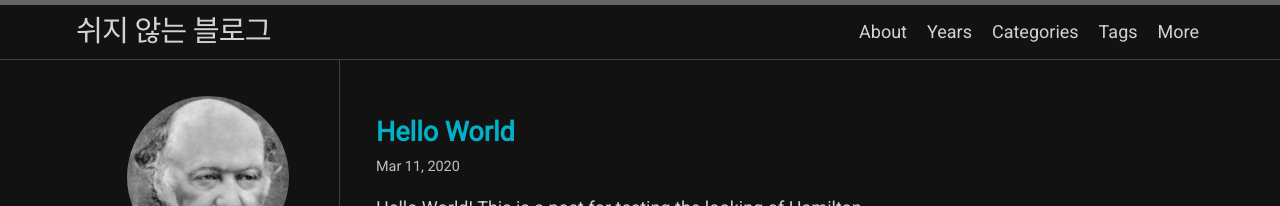
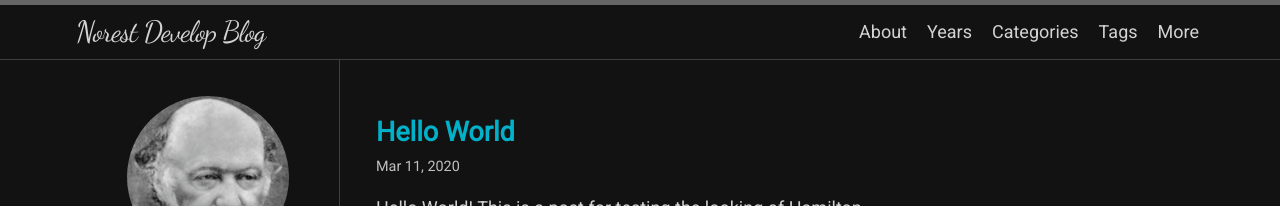
Before and after one commit to Norest73/Norest73.github.io, a Jekyll site: the page built from index.html, in a window 1280 px wide. Shown: the top 206 px of the page. Built offline with Jekyll 4.4.1, drawn with Linux system fonts in a browser that asks for light colours; nearby versions of some CDN libraries; some web fonts are replaced; the list of posts is cut into pages by our own code.

Commit message:
Update _config.yml

```diff
--- a/_config.yml
+++ b/_config.yml
@@ -1,4 +1,4 @@
-title: 쉬지 않는 블로그
+title: Norest Develop Blog
 description: A minimal and beautiful Jekyll theme best for writing and note-taking.
 author: Shangzhi Huang
 avatar: /logo.png
```
